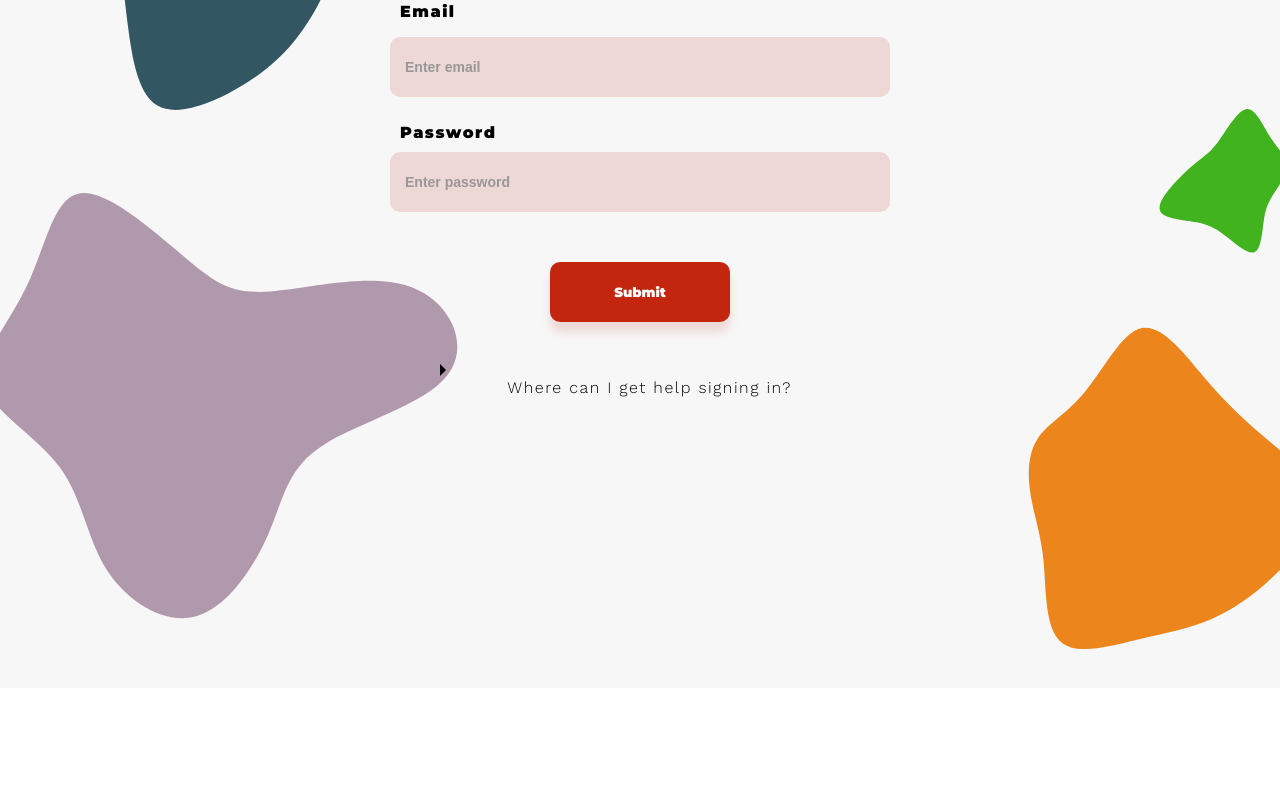
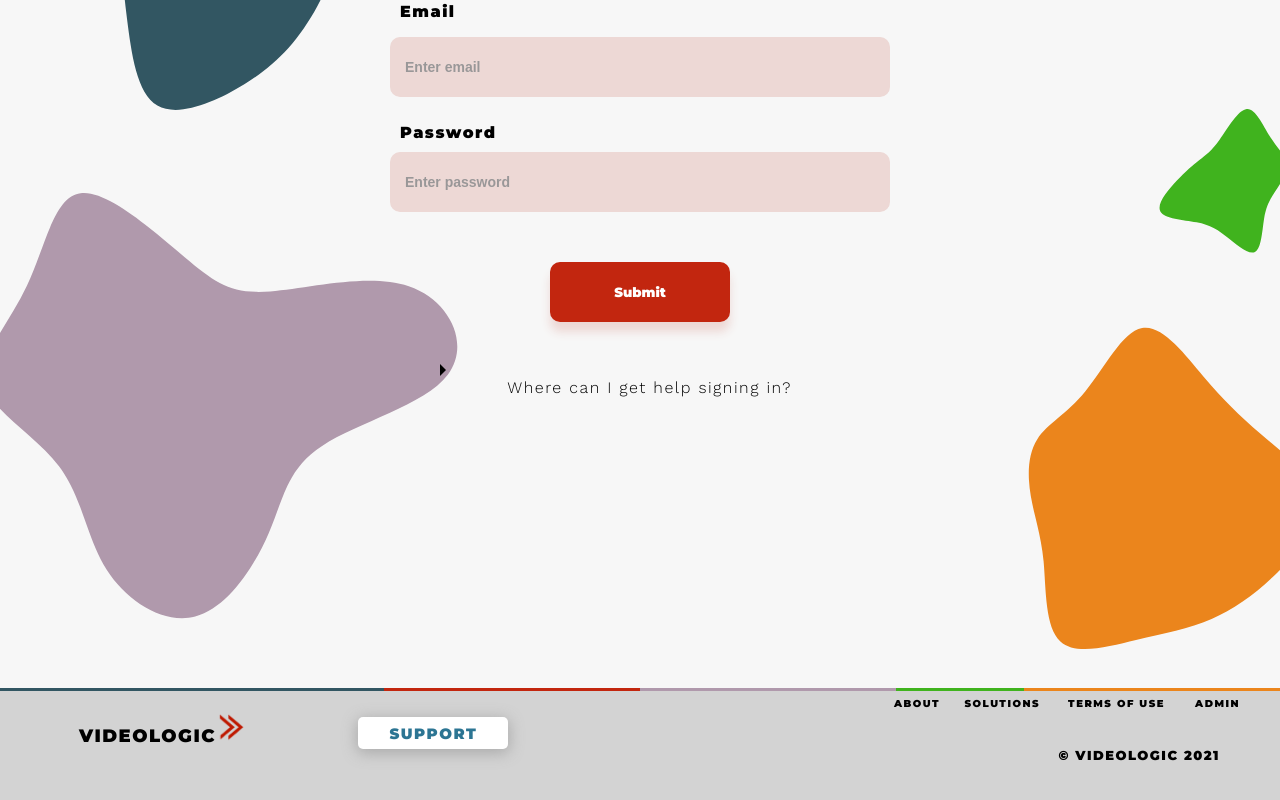
Before and after one commit to puleri/Videologic-Miniapp, a React (Create React App) app in the folder client/: page /#/login in a window 1280 px wide. Shown: the part 282-1082 px from the top of the page. Before the commit the page ends 970 px from the top, so only its background shows below. Built offline with nearby package versions, Linux system fonts and the light colour scheme.

Commit message:
added footer to login

```diff
--- a/client/src/components/Login/Login.css
+++ b/client/src/components/Login/Login.css
@@ -163,3 +163,8 @@ summary:before {
   top: 500px;
   right: 50px
 }
+
+.Panel-Footer {
+  position: absolute;
+  top: 800px;
+}
--- a/client/src/components/Login/Login.js
+++ b/client/src/components/Login/Login.js
@@ -1,6 +1,7 @@
 // import react and destructure component out of it to avoid tying "React.Component"
 // import router and this pages css
 import React, { Component } from 'react';
+import Footer from '../Footer/Footer.js';
 import { withRouter } from 'react-router-dom';
 import "./Login.css";
 import 'whatwg-fetch';
@@ -79,6 +80,7 @@ class Login extends Component {
       )
     }
     return (
+      <>
       <div className="login">
         <div className="blob">
         <svg width="205%" viewBox="0 0 200 200" xmlns="http://www.w3.org/2000/svg">
@@ -133,6 +135,10 @@ class Login extends Component {
           </form>
         </div>
       </div>
+      <div className="Login-Footer">
+        <Footer />
+      </div>
+      </>
     )
   }
 }
```
